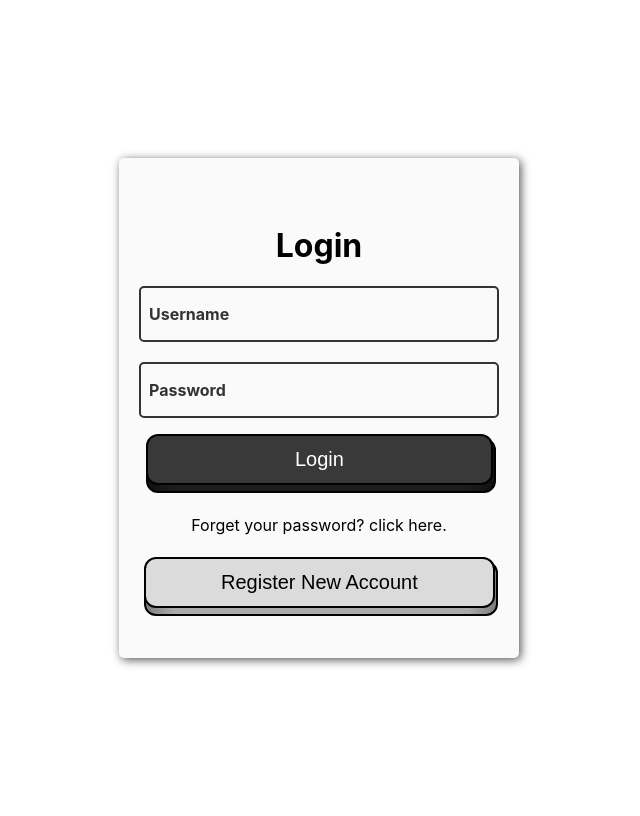
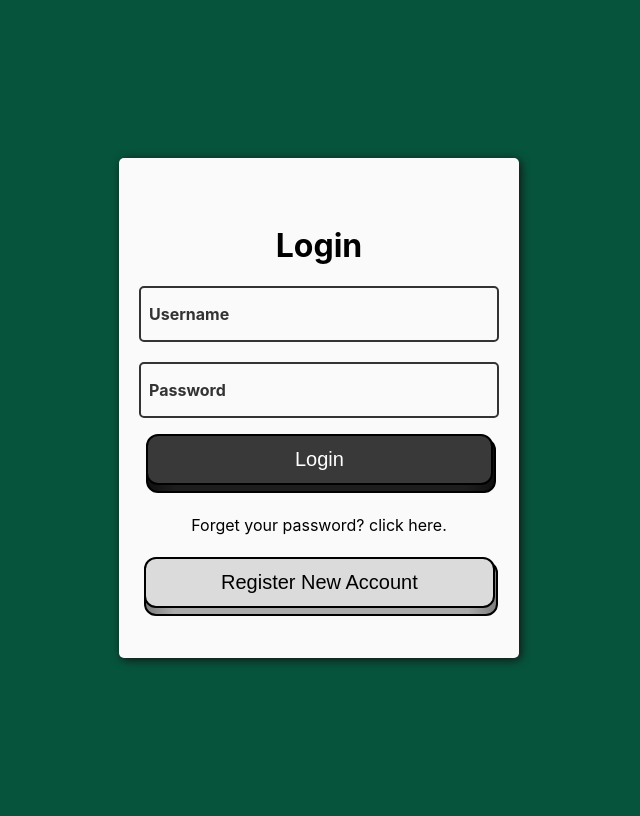
Before and after one commit to chintu901/e-commerce_website, a Flask app: page / in a window 1280 px wide. Shown: the whole page, without its empty margins (321-961 px from the left). Run offline with Flask 3, Linux system fonts and the light colour scheme.

Commit message:
change the background color

```diff
--- a/static/style/css/main.css
+++ b/static/style/css/main.css
@@ -14,12 +14,15 @@
   font-family: new_font;
   src: url("../../font/Klick Regular.ttf");
 }
+body {
+  background-color: #06543C;
+}
+
 #background {
   display: flex;
   justify-content: center;
   align-items: center;
   height: 100vh;
-  background-color: white;
 }
 #background #box {
   display: flex;
@@ -33,7 +36,7 @@
   border-radius: 5px;
   padding: 20px;
   box-sizing: border-box;
-  filter: drop-shadow(2px 2px 5px #555);
+  filter: drop-shadow(2px 2px 5px #131313);
 }
 #background #box #signin_signup_input_box {
   display: grid;
--- a/static/style/sass/main.scss
+++ b/static/style/sass/main.scss
@@ -18,12 +18,15 @@
   src: url("../../font/Klick Regular.ttf");
 }
 
+body {
+  background-color: #06543C;
+}
+
 #background {
   display: flex;
   justify-content: center;
   align-items: center;
   height: 100vh;
-  background-color: white;
 
   #box {
     display: flex;
@@ -37,7 +40,7 @@
     border-radius: 5px;
     padding: 20px;
     box-sizing: border-box;
-    filter: drop-shadow(2px 2px 5px #555);
+    filter: drop-shadow(2px 2px 5px #131313);
 
     #signin_signup_input_box {
       display: grid;
```
Also changed, not shown: 1 other file.
